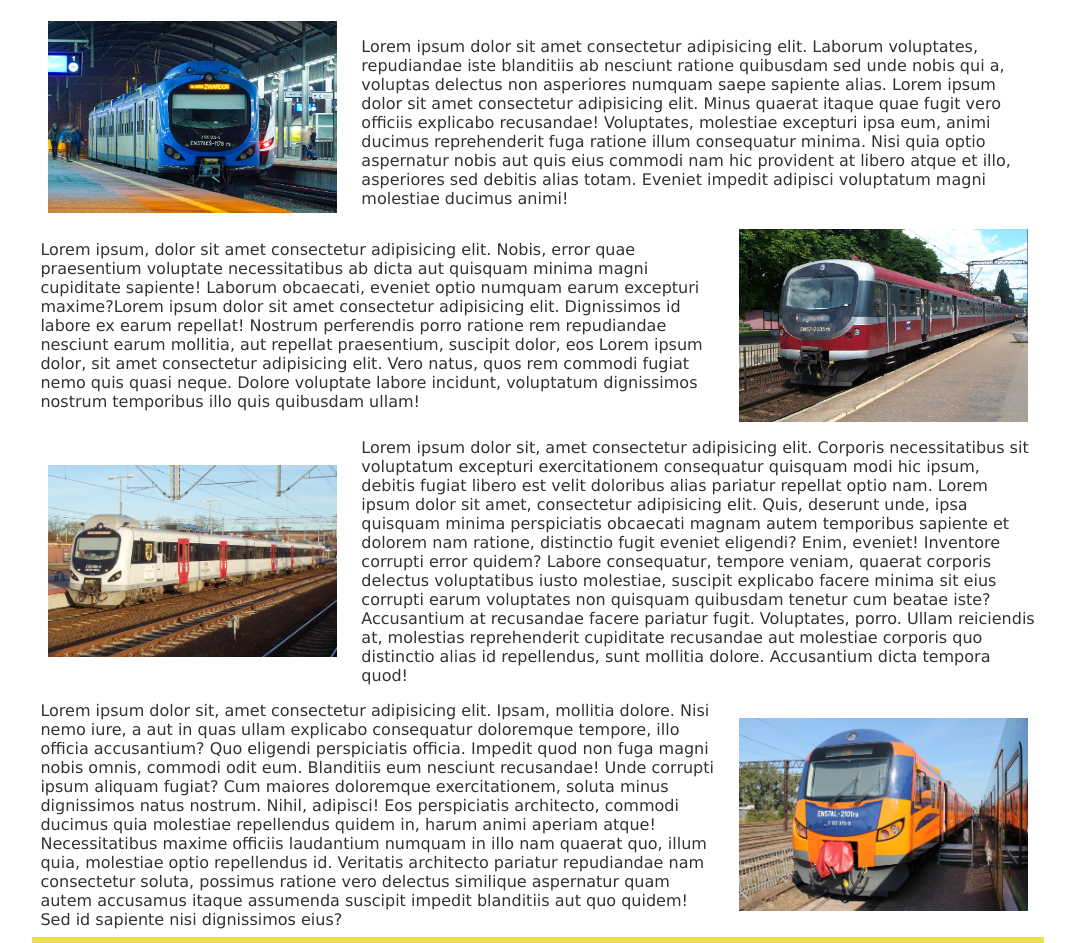
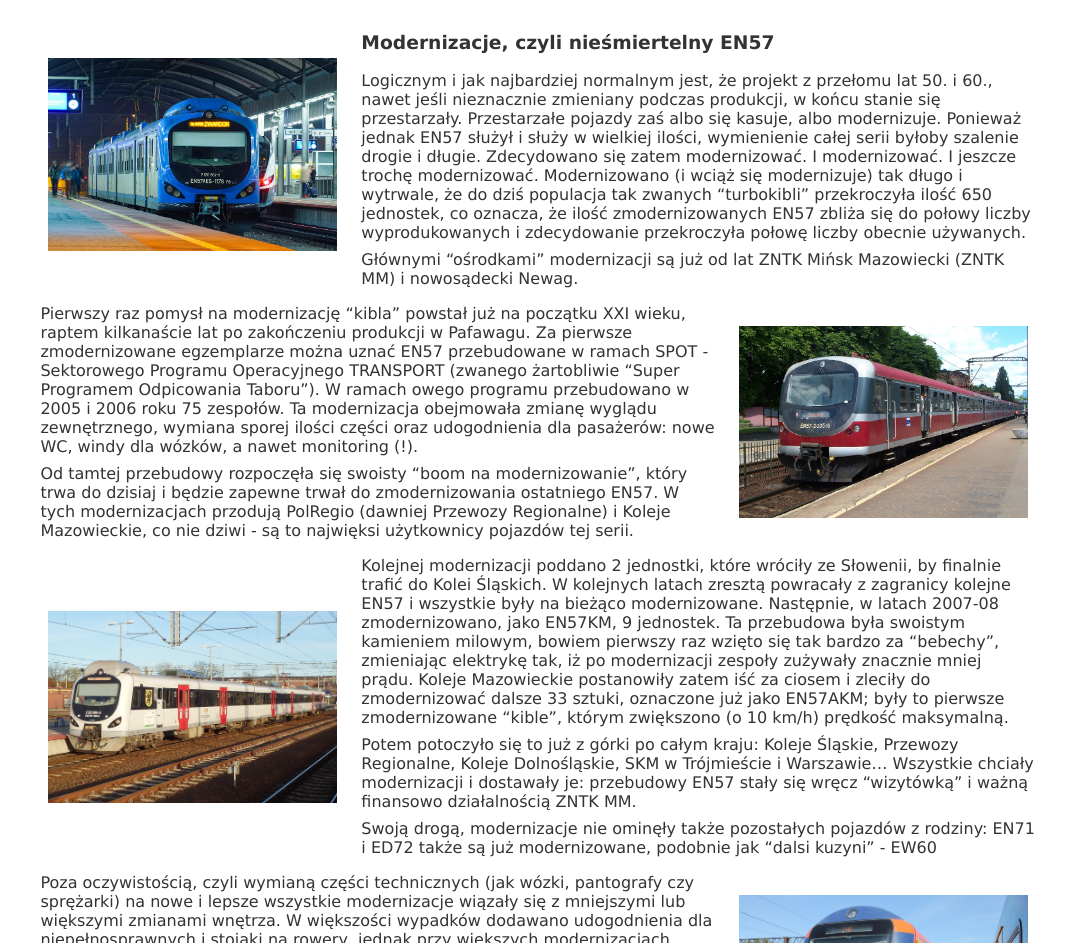
Before and after one commit to BartekAlo/EN57, a plain HTML site: page modernizacje.html in a window 1280 px wide. Shown: the part 216-1159 px from the top of the page, without its empty margins (102-1177 px from the left). Drawn offline with Linux system fonts and the light colour scheme.

Commit message:
Added text

```diff
--- a/modernizacje.html
+++ b/modernizacje.html
@@ -22,36 +22,43 @@
         </ul>
     </nav>
     <main>
-        <!-- ca. 659 sztuk zmod. -->
         <article class="imgtxt">
             <figure><img src="img/EN57AKŚ.jpg" alt="EN57AKŚ"></figure>
             <section>
-                <h3></h3>
-                <p>Lorem ipsum dolor sit amet consectetur adipisicing elit. Laborum voluptates, repudiandae iste blanditiis ab nesciunt ratione quibusdam sed unde nobis qui a, voluptas delectus non asperiores numquam saepe sapiente alias. Lorem ipsum dolor sit amet consectetur adipisicing elit. Minus quaerat itaque quae fugit vero officiis explicabo recusandae! Voluptates, molestiae excepturi ipsa eum, animi ducimus reprehenderit fuga ratione illum consequatur minima.
-                Nisi quia optio aspernatur nobis aut quis eius commodi nam hic provident at libero atque et illo, asperiores sed debitis alias totam. Eveniet impedit adipisci voluptatum magni molestiae ducimus animi!</p>
+                <h3>Modernizacje, czyli nieśmiertelny EN57</h3>
+                <p>Logicznym i jak najbardziej normalnym jest, że projekt z przełomu lat 50. i 60., nawet jeśli nieznacznie zmieniany podczas produkcji, w końcu stanie się przestarzały. Przestarzałe pojazdy zaś albo się kasuje, albo modernizuje. Ponieważ jednak EN57 służył i służy w wielkiej ilości, wymienienie całej serii byłoby szalenie drogie i długie. Zdecydowano się zatem modernizować. I modernizować. I jeszcze trochę modernizować. Modernizowano (i wciąż się modernizuje) tak długo i wytrwale, że do dziś populacja tak zwanych “turbokibli” przekroczyła ilość 650 jednostek, co oznacza, że ilość zmodernizowanych EN57 zbliża się do połowy liczby wyprodukowanych i zdecydowanie przekroczyła połowę liczby obecnie używanych.
+                </p>
+                <p>Głównymi “ośrodkami” modernizacji są już od lat ZNTK Mińsk Mazowiecki (ZNTK MM) i nowosądecki Newag.
+                </p>
             </section>
         </article>
         <article class="imgtxt">
             <section>
-                <p>Lorem ipsum, dolor sit amet consectetur adipisicing elit. Nobis, error quae praesentium voluptate necessitatibus ab dicta aut quisquam minima magni cupiditate sapiente! Laborum obcaecati, eveniet optio numquam earum excepturi maxime?Lorem ipsum dolor sit amet consectetur adipisicing elit. Dignissimos id labore ex earum repellat! Nostrum perferendis porro ratione rem repudiandae nesciunt earum mollitia, aut repellat praesentium, suscipit dolor, eos Lorem ipsum dolor, sit amet consectetur adipisicing elit. Vero natus, quos rem commodi fugiat nemo quis quasi neque. Dolore voluptate labore incidunt, voluptatum dignissimos nostrum temporibus illo quis quibusdam ullam!</p>
+                <p>Pierwszy raz pomysł na modernizację “kibla” powstał już na początku XXI wieku, raptem kilkanaście lat po zakończeniu produkcji w Pafawagu. Za pierwsze zmodernizowane egzemplarze można uznać EN57 przebudowane w ramach SPOT  - Sektorowego Programu Operacyjnego TRANSPORT (zwanego żartobliwie “Super Programem Odpicowania Taboru”). W ramach owego programu przebudowano w 2005 i 2006 roku 75 zespołów. Ta modernizacja obejmowała zmianę wyglądu zewnętrznego, wymiana sporej ilości części oraz udogodnienia dla pasażerów: nowe WC, windy dla wózków, a nawet monitoring (!).
+                </p>
+                <p>Od tamtej przebudowy rozpoczęła się swoisty “boom na modernizowanie”, który trwa do dzisiaj i będzie zapewne trwał do zmodernizowania ostatniego EN57. W tych modernizacjach przodują PolRegio (dawniej Przewozy Regionalne) i Koleje Mazowieckie, co nie dziwi - są to najwięksi użytkownicy pojazdów tej serii.
+                </p>
             </section>
-            <figure><img src="img/EN57_SPOT.jpg" alt=""></img></figure></article>
+            <figure><img src="img/EN57_SPOT.jpg" alt="EN57 po modernizacji w ramach SPOT"></img></figure></article>
         <article class="imgtxt">
-            <figure><img src="img/EN57AP.jpg" alt=""></img></figure>
+            <figure><img src="img/EN57AP.jpg" alt="EN57AP"></img></figure>
             <section>
-                <p>Lorem ipsum dolor sit, amet consectetur adipisicing elit. Corporis necessitatibus sit voluptatum excepturi exercitationem consequatur quisquam modi hic ipsum, debitis fugiat libero est velit doloribus alias pariatur repellat optio nam. Lorem ipsum dolor sit amet, consectetur adipisicing elit. Quis, deserunt unde, ipsa quisquam minima perspiciatis obcaecati magnam autem temporibus sapiente et dolorem nam ratione, distinctio fugit eveniet eligendi? Enim, eveniet!
-                Inventore corrupti error quidem? Labore consequatur, tempore veniam, quaerat corporis delectus voluptatibus iusto molestiae, suscipit explicabo facere minima sit eius corrupti earum voluptates non quisquam quibusdam tenetur cum beatae iste?
-                Accusantium at recusandae facere pariatur fugit. Voluptates, porro. Ullam reiciendis at, molestias reprehenderit cupiditate recusandae aut molestiae corporis quo distinctio alias id repellendus, sunt mollitia dolore. Accusantium dicta tempora quod!</p>
+                <p>Kolejnej modernizacji poddano 2 jednostki, które wróciły ze Słowenii, by finalnie trafić do Kolei Śląskich. W kolejnych latach zresztą powracały z zagranicy kolejne EN57 i wszystkie były na bieżąco modernizowane. Następnie, w latach 2007-08 zmodernizowano, jako EN57KM, 9 jednostek. Ta przebudowa była swoistym kamieniem milowym, bowiem pierwszy raz wzięto się tak bardzo za “bebechy”, zmieniając elektrykę tak, iż po modernizacji zespoły zużywały znacznie mniej prądu. Koleje Mazowieckie postanowiły zatem iść za ciosem i zleciły do zmodernizować dalsze 33 sztuki, oznaczone już jako EN57AKM; były to pierwsze zmodernizowane “kible”, którym zwiększono (o 10 km/h) prędkość maksymalną.
+                </p>
+                <p>Potem potoczyło się to już z górki po całym kraju: Koleje Śląskie, Przewozy Regionalne, Koleje Dolnośląskie, SKM w Trójmieście i Warszawie… Wszystkie chciały modernizacji i dostawały je: przebudowy EN57 stały się wręcz “wizytówką” i ważną finansowo działalnością ZNTK MM.
+                </p>
+                <p>Swoją drogą, modernizacje nie ominęły także pozostałych pojazdów z rodziny: EN71 i ED72 także są już modernizowane, podobnie jak “dalsi kuzyni” - EW60
+                </p>
             </section>
         </article>
         <article class="imgtxt">
             <section>
-                <p>Lorem ipsum dolor sit, amet consectetur adipisicing elit. Ipsam, mollitia dolore. Nisi nemo iure, a aut in quas ullam explicabo consequatur doloremque tempore, illo officia accusantium? Quo eligendi perspiciatis officia.
-                Impedit quod non fuga magni nobis omnis, commodi odit eum. Blanditiis eum nesciunt recusandae! Unde corrupti ipsum aliquam fugiat? Cum maiores doloremque exercitationem, soluta minus dignissimos natus nostrum. Nihil, adipisci!
-                Eos perspiciatis architecto, commodi ducimus quia molestiae repellendus quidem in, harum animi aperiam atque! Necessitatibus maxime officiis laudantium numquam in illo nam quaerat quo, illum quia, molestiae optio repellendus id.
-                Veritatis architecto pariatur repudiandae nam consectetur soluta, possimus ratione vero delectus similique aspernatur quam autem accusamus itaque assumenda suscipit impedit blanditiis aut quo quidem! Sed id sapiente nisi dignissimos eius?</p>
+                <p>Poza oczywistością, czyli wymianą części technicznych (jak wózki, pantografy czy sprężarki) na nowe i lepsze wszystkie modernizacje wiązały się z mniejszymi lub większymi zmianami wnętrza. W większości wypadków dodawano udogodnienia dla niepełnosprawnych i stojaki na rowery, jednak przy większych modernizacjach montowano też takie luksusy jak klimatyzacja, gniazdka elektryczne, wifi a nawet automaty z żywnością.
+                </p>
+                <p>Większość poważniejszych modernizacji wiązała się też ze zmianą ściany czołowej. Większość jest podobna do tej z EN57KM, która wielu skojarzyła się z deską klozetową, toteż tak się je czasem nazywa (co w pewien sposób łączy się z przezwiskiem “kibel”). Dopiero w roku 2013 podczas największej, od czasów SPOT-u, pojedynczej przebudowy “kibla”, zastosowano bardziej wyróżniający się wygląd ściany przedniej.
+                </p>
             </section>
-            <figure><img src="img/EN57AL.jpg" alt=""></img></figure></article>
+            <figure><img src="img/EN57AL.jpg" alt="EN57AL"></img></figure></article>
     </main>
     <footer>
         <h2>&copy Bartłomiej Bodzioch ALO Gliwice 2021</h2> <img src="img/ALO.png" alt="Logo ALO">
--- a/style.css
+++ b/style.css
@@ -10,6 +10,19 @@ gap: 1em;
 .container{
 width: 80%;
 margin: auto;
+}
+.home{
+    display: flex;
+    justify-content: space-between;
+    align-items: center;
+    height: 253px;
+    gap: 1em;
+}
+figure{
+    display: flex;
+    flex-direction: column;
+    justify-content: space-between;
+    align-items: center;
 }
 header h1{
     background-color: #EEDE4D;
@@ -55,12 +68,6 @@ nav a:hover, nav a:active{
     background-color: #FF0000;
     color: #0A40FF;
 }
-.home{
-    display: flex;
-    justify-content: space-between;
-    align-items: center;
-    height: 253px;
-}
 main{
     padding: 0 0.5em;
 }
@@ -96,9 +103,11 @@ footer{
     align-items: center;
     height: 75px;
     color: #0A40FF;
+    margin-top: 1em;
 }
 footer img{
     max-height: 50px;
+    margin-left: 1em;
 }
 .imgtxt figure{
     flex-basis: 30%;
```
Also changed, not shown: EN57.html (+3 -1 lines), index.html (+8 -7 lines), pochodne.html (+1 -1 lines), przodkowie.html (+1 -1 lines).
